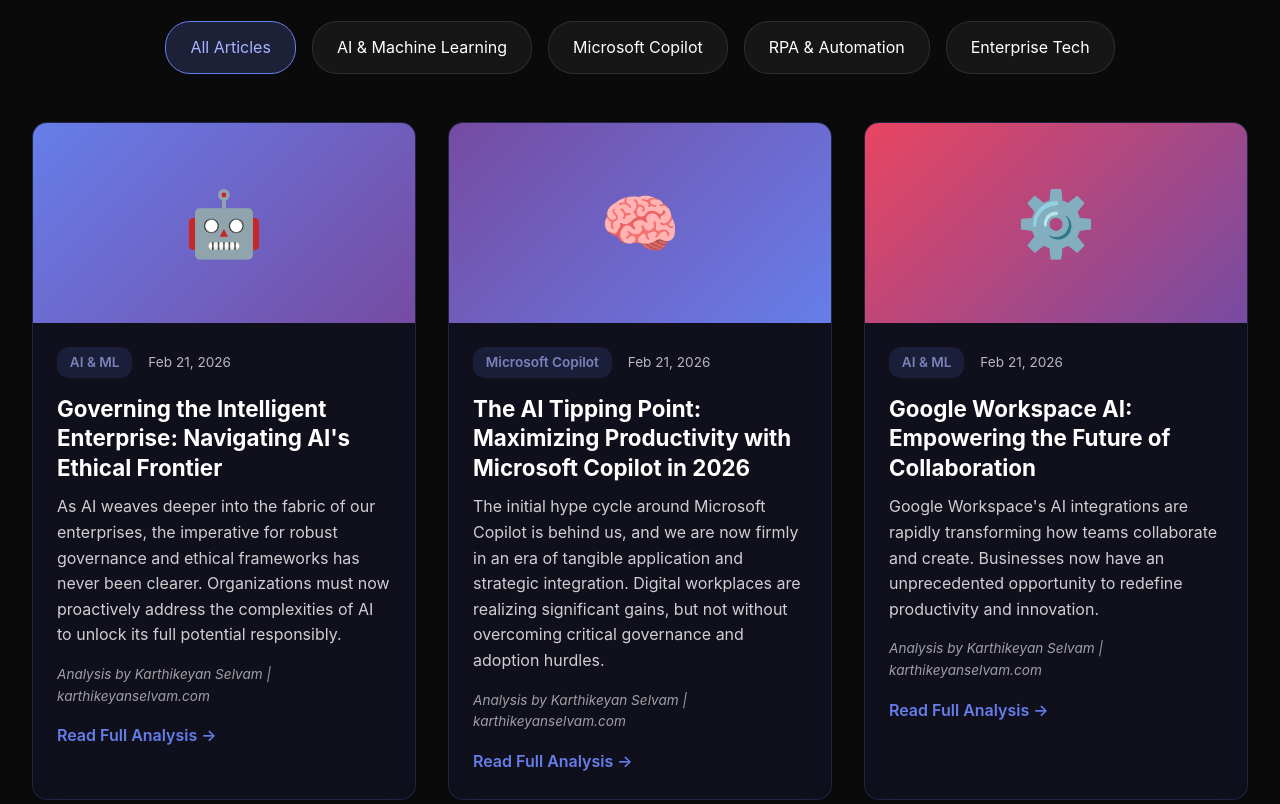
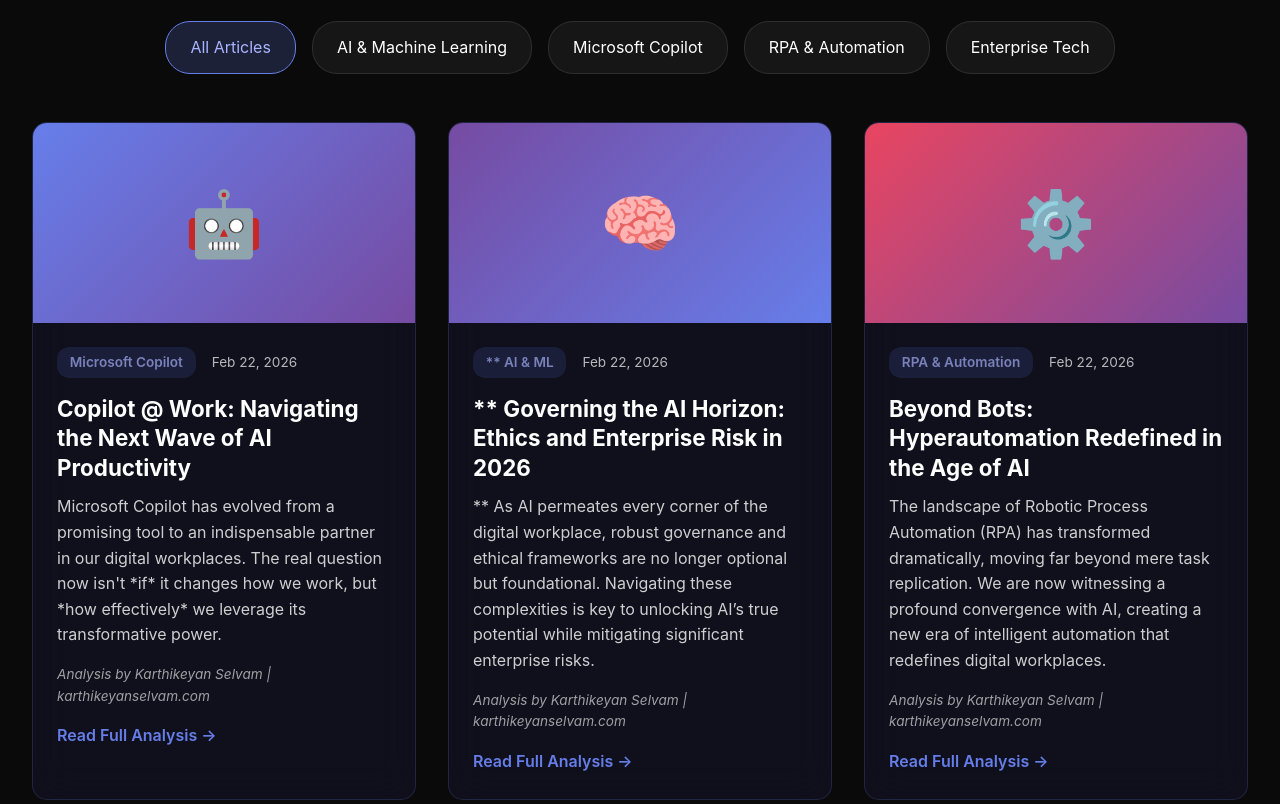
Before and after one commit to skarthik1710/karthik-website, a plain HTML site: page public/newsletter.html in a window 1280 px wide. Shown: the part 1000-1804 px from the top of the page. Drawn offline with Linux system fonts and the light colour scheme.

Commit message:
🗞️ Auto newsletter update - 2026-02-22

```diff
--- a/public/newsletter.html
+++ b/public/newsletter.html
@@ -241,6 +241,51 @@
 </div>
 <!-- AUTO-GENERATED ARTICLES INJECTED HERE BY SCRIPT -->
 <div class="articles-grid" id="newsletter-articles">
+<article class="article-card" data-category="copilot">
+<div class="article-image" style="background: linear-gradient(135deg, #667eea 0%, #764ba2 100%); display: flex; align-items: center; justify-content: center; font-size: 4rem;">
+                    🤖
+                </div>
+<div class="article-content">
+<div class="article-meta">
+<span class="article-category">Microsoft Copilot</span>
+<span class="article-date">Feb 22, 2026</span>
+</div>
+<h3 class="article-title">Copilot @ Work: Navigating the Next Wave of AI Productivity</h3>
+<p class="article-excerpt">Microsoft Copilot has evolved from a promising tool to an indispensable partner in our digital workplaces. The real question now isn't *if* it changes how we work, but *how effectively* we leverage its transformative power.</p>
+<p class="article-source">Analysis by Karthikeyan Selvam | karthikeyanselvam.com</p>
+<a class="read-more" onclick="openArticle('EQiTk9sWQQz0A9AKjrhI')" style="cursor:pointer;">Read Full Analysis →</a>
+</div>
+</article>
+<article class="article-card" data-category="** ai">
+<div class="article-image" style="background: linear-gradient(135deg, #764ba2 0%, #667eea 100%); display: flex; align-items: center; justify-content: center; font-size: 4rem;">
+                    🧠
+                </div>
+<div class="article-content">
+<div class="article-meta">
+<span class="article-category">** AI &amp; ML</span>
+<span class="article-date">Feb 22, 2026</span>
+</div>
+<h3 class="article-title">** Governing the AI Horizon: Ethics and Enterprise Risk in 2026</h3>
+<p class="article-excerpt">** As AI permeates every corner of the digital workplace, robust governance and ethical frameworks are no longer optional but foundational. Navigating these complexities is key to unlocking AI’s true potential while mitigating significant enterprise risks.</p>
+<p class="article-source">Analysis by Karthikeyan Selvam | karthikeyanselvam.com</p>
+<a class="read-more" onclick="openArticle('zfv7Sqruk6OJFNyw0ciD')" style="cursor:pointer;">Read Full Analysis →</a>
+</div>
+</article>
+<article class="article-card" data-category="rpa">
+<div class="article-image" style="background: linear-gradient(135deg, #e94560 0%, #764ba2 100%); display: flex; align-items: center; justify-content: center; font-size: 4rem;">
+                    ⚙️
+                </div>
+<div class="article-content">
+<div class="article-meta">
+<span class="article-category">RPA &amp; Automation</span>
+<span class="article-date">Feb 22, 2026</span>
+</div>
+<h3 class="article-title">Beyond Bots: Hyperautomation Redefined in the Age of AI</h3>
+<p class="article-excerpt">The landscape of Robotic Process Automation (RPA) has transformed dramatically, moving far beyond mere task replication. We are now witnessing a profound convergence with AI, creating a new era of intelligent automation that redefines digital workplaces.</p>
+<p class="article-source">Analysis by Karthikeyan Selvam | karthikeyanselvam.com</p>
+<a class="read-more" onclick="openArticle('6mELgcFVTGI8KcwfnWds')" style="cursor:pointer;">Read Full Analysis →</a>
+</div>
+</article>
 <article class="article-card" data-category="ai">
 <div class="article-image" style="background: linear-gradient(135deg, #667eea 0%, #764ba2 100%); display: flex; align-items: center; justify-content: center; font-size: 4rem;">
                     🤖
```
